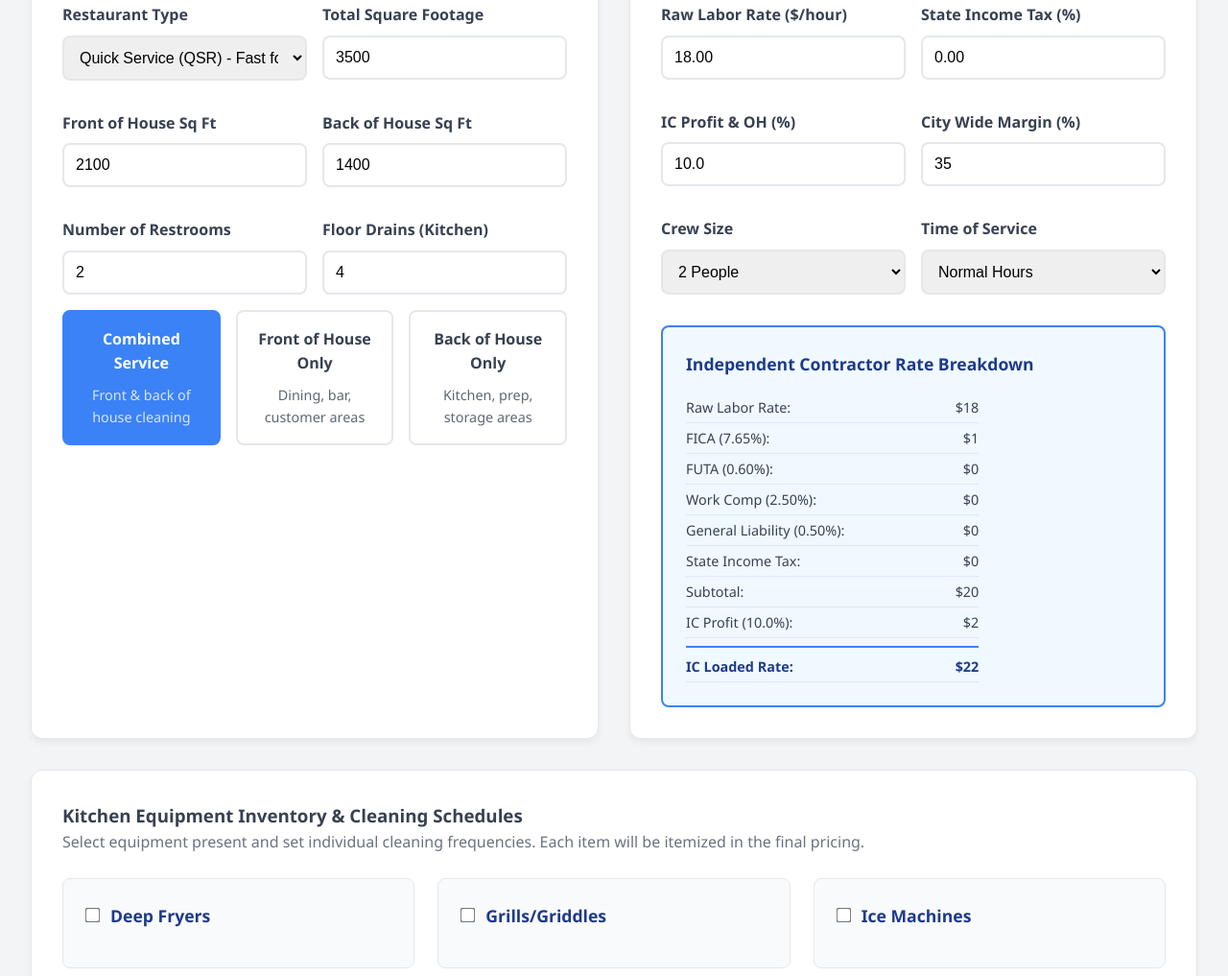
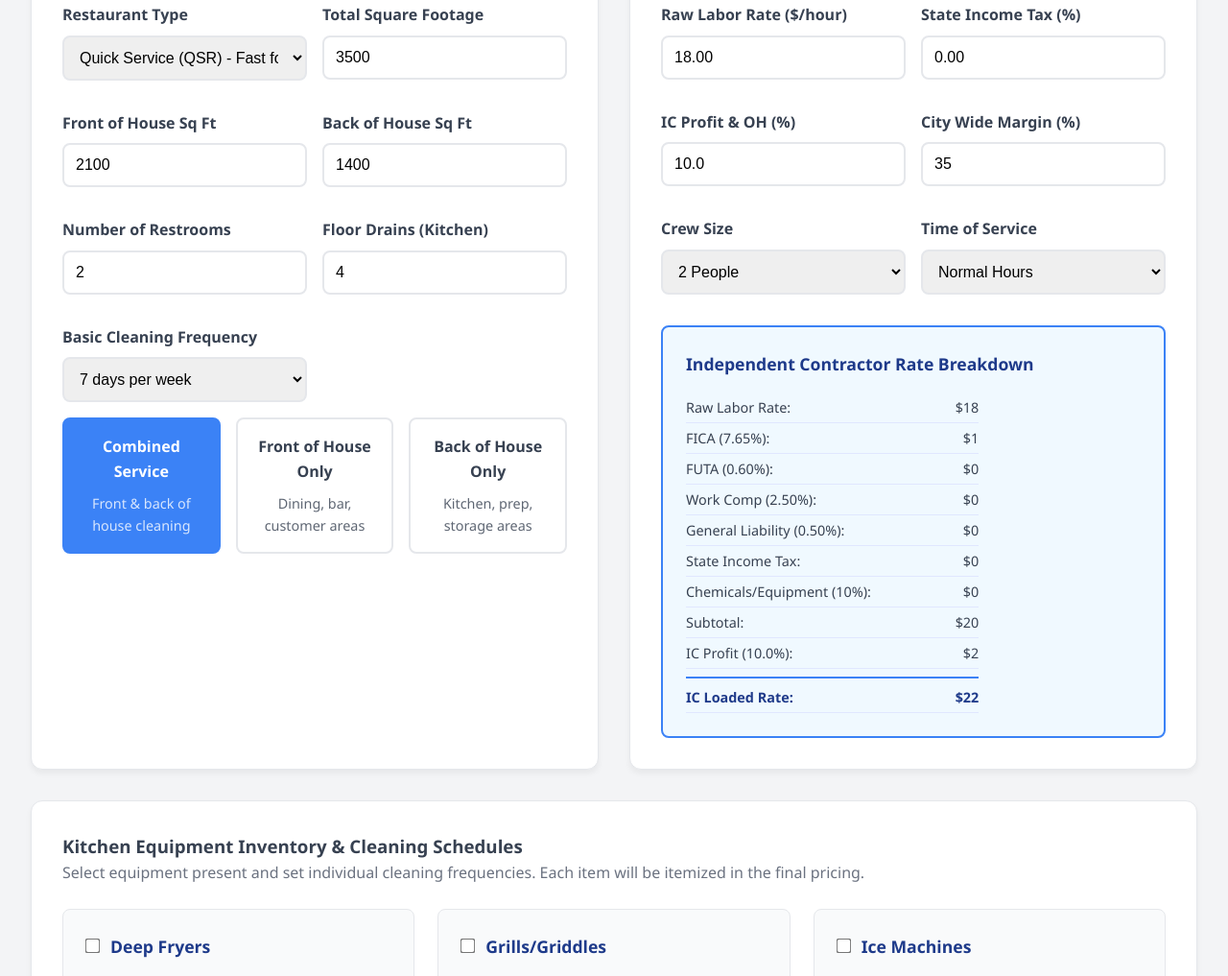
Before and after one commit to citywidelv/restaurants, a plain HTML site: page index.html in a window 1280 px wide. Shown: the part 523-1540 px from the top of the page at 96% size. Drawn offline with Linux system fonts and the light colour scheme.

Commit message:
Update index.html

```diff
--- a/index.html
+++ b/index.html
@@ -556,6 +556,18 @@
                     <div class="input-group">
                         <label for="floorDrainCount">Floor Drains (Kitchen)</label>
                         <input type="number" id="floorDrainCount" value="4" min="0" max="20" onchange="updateCalculations()">
+                    </div>
+                    <div class="input-group">
+                        <label for="cleaningFrequency">Basic Cleaning Frequency</label>
+                        <select id="cleaningFrequency" onchange="updateCalculations()">
+                            <option value="7">7 days per week</option>
+                            <option value="6">6 days per week</option>
+                            <option value="5">5 days per week</option>
+                            <option value="4">4 days per week</option>
+                            <option value="3">3 days per week</option>
+                            <option value="2">2 days per week</option>
+                            <option value="1">1 day per week</option>
+                        </select>
                     </div>
                 </div>
 
@@ -646,6 +658,10 @@
                                 <span id="stateTaxDisplay">$0.00</span>
                             </div>
                             <div class="breakdown-item">
+                                <span>Chemicals/Equipment (10%):</span>
+                                <span id="chemEquipDisplay">$1.80</span>
+                            </div>
+                            <div class="breakdown-item">
                                 <span>Subtotal:</span>
                                 <span id="subTotalDisplay">$20.03</span>
                             </div>
@@ -1628,8 +1644,10 @@
         document.addEventListener('DOMContentLoaded', function() {
             initializeToggles();
             initializeServiceToggles();
-            updateICBreakdown();
-            updateCalculations();
+            // Wait a bit for DOM to be fully ready, then update calculations
+            setTimeout(() => {
+                updateICBreakdown();
+            }, 100);
         });
 
         // Initialize cost provider toggles
@@ -1692,7 +1710,20 @@
             const gl = adjustedRawRate * 0.0050;
             const stateTaxAmount = adjustedRawRate * (stateTax / 100);
 
-            const subTotal = adjustedRawRate + fica + futa + workComp + gl + stateTaxAmount;
+            // Add 10% for chemicals and equipment if vendor provided (with error checking)
+            let chemEquipRate = 0;
+            try {
+                const chemicalsBtn = document.querySelector('[data-category="chemicals"] .vendor-btn');
+                const equipmentBtn = document.querySelector('[data-category="equipment"] .vendor-btn');
+                const chemicalsVendor = chemicalsBtn && chemicalsBtn.classList.contains('active');
+                const equipmentVendor = equipmentBtn && equipmentBtn.classList.contains('active');
+                chemEquipRate = (chemicalsVendor || equipmentVendor) ? adjustedRawRate * 0.10 : 0;
+            } catch (e) {
+                console.log('Provider toggles not ready, defaulting to vendor rates');
+                chemEquipRate = adjustedRawRate * 0.10; // Default to vendor
+            }
+
+            const subTotal = adjustedRawRate + fica + futa + workComp + gl + stateTaxAmount + chemEquipRate;
             const icProfitAmount = subTotal * (icProfitRate / 100);
             const icLoadedRate = subTotal + icProfitAmount;
 
@@ -1703,11 +1734,12 @@
             document.getElementById('workCompDisplay').textContent = formatCurrency(workComp);
             document.getElementById('glDisplay').textContent = formatCurrency(gl);
             document.getElementById('stateTaxDisplay').textContent = formatCurrency(stateTaxAmount);
+            document.getElementById('chemEquipDisplay').textContent = formatCurrency(chemEquipRate);
             document.getElementById('subTotalDisplay').textContent = formatCurrency(subTotal);
             document.getElementById('icProfitDisplay').textContent = formatCurrency(icProfitAmount);
             document.getElementById('icLoadedDisplay').textContent = formatCurrency(icLoadedRate);
 
-            console.log('IC Breakdown - Base Raw Rate:', baseRawRate, 'Time Multiplier:', timeMultiplier, 'Adjusted Raw Rate:', adjustedRawRate, 'Final Loaded Rate:', icLoadedRate);
+            console.log('IC Breakdown - Base Raw Rate:', baseRawRate, 'Time Multiplier:', timeMultiplier, 'Adjusted Raw Rate:', adjustedRawRate, 'Chem/Equip Rate:', chemEquipRate, 'Final Loaded Rate:', icLoadedRate);
 
             // Trigger main calculations update
             updateCalculations();
@@ -1835,7 +1867,20 @@
             const gl = adjustedRawRate * 0.0050;
             const stateTaxAmount = adjustedRawRate * (stateTax / 100);
 
-            const subTotal = adjustedRawRate + fica + futa + workComp + gl + stateTaxAmount;
+            // Add 10% for chemicals and equipment if vendor provided (with error checking)
+            let chemEquipRate = 0;
+            try {
+                const chemicalsBtn = document.querySelector('[data-category="chemicals"] .vendor-btn');
+                const equipmentBtn = document.querySelector('[data-category="equipment"] .vendor-btn');
+                const chemicalsVendor = chemicalsBtn && chemicalsBtn.classList.contains('active');
+                const equipmentVendor = equipmentBtn && equipmentBtn.classList.contains('active');
+                chemEquipRate = (chemicalsVendor || equipmentVendor) ? adjustedRawRate * 0.10 : 0;
+            } catch (e) {
+                console.log('Provider toggles not ready, defaulting to vendor rates');
+                chemEquipRate = adjustedRawRate * 0.10; // Default to vendor
+            }
+
+            const subTotal = adjustedRawRate + fica + futa + workComp + gl + stateTaxAmount + chemEquipRate;
             const icProfitAmount = subTotal * (icProfitRate / 100);
 
             return subTotal + icProfitAmount;
@@ -1854,6 +1899,8 @@
         // Calculate front of house hours
         function calculateFrontHouseHours(sqFt, restaurantType, crewSize) {
             if (sqFt <= 0) return 0;
+
+            const cleaningFrequency = parseInt(document.getElementById('cleaningFrequency').value) || 7;
 
             // Base production rates (sq ft per hour) adjusted for restaurant type
             let baseRate = 5000; // Conservative base rate
@@ -1876,11 +1923,11 @@
             const crewFactor = crewSize > 1 ? 1.4 : 1.0;
             const effectiveRate = baseRate * crewFactor;
 
-            // Convert to monthly hours (daily service)
+            // Calculate daily hours, then multiply by frequency and weeks per month
             const dailyHours = sqFt / effectiveRate;
-            const monthlyHours = dailyHours * 22; // 22 service days per month average
-
-            console.log('Front House Debug - SqFt:', sqFt, 'Base Rate:', baseRate, 'Crew Factor:', crewFactor, 'Daily Hours:', dailyHours, 'Monthly Hours:', monthlyHours);
+            const monthlyHours = dailyHours * cleaningFrequency * 4.33; // frequency × 4.33 weeks per month
+
+            console.log('Front House Debug - SqFt:', sqFt, 'Frequency:', cleaningFrequency, 'Base Rate:', baseRate, 'Crew Factor:', crewFactor, 'Daily Hours:', dailyHours, 'Monthly Hours:', monthlyHours);
 
             return monthlyHours;
         }
@@ -1888,6 +1935,8 @@
         // Calculate back of house hours
         function calculateBackHouseHours(sqFt, restaurantType, crewSize) {
             if (sqFt <= 0) return 0;
+
+            const cleaningFrequency = parseInt(document.getElementById('cleaningFrequency').value) || 7;
 
             // Kitchen areas require more intensive cleaning
             let baseRate = 2500; // Lower rate = more time per sq ft
@@ -1910,9 +1959,9 @@
             const effectiveRate = baseRate * crewFactor;
 
             const dailyHours = sqFt / effectiveRate;
-            const monthlyHours = dailyHours * 22; // 22 service days per month average
-
-            console.log('Back House Debug - SqFt:', sqFt, 'Base Rate:', baseRate, 'Crew Factor:', crewFactor, 'Daily Hours:', dailyHours, 'Monthly Hours:', monthlyHours);
+            const monthlyHours = dailyHours * cleaningFrequency * 4.33; // frequency × 4.33 weeks per month
+
+            console.log('Back House Debug - SqFt:', sqFt, 'Frequency:', cleaningFrequency, 'Base Rate:', baseRate, 'Crew Factor:', crewFactor, 'Daily Hours:', dailyHours, 'Monthly Hours:', monthlyHours);
 
             return monthlyHours;
         }
```
